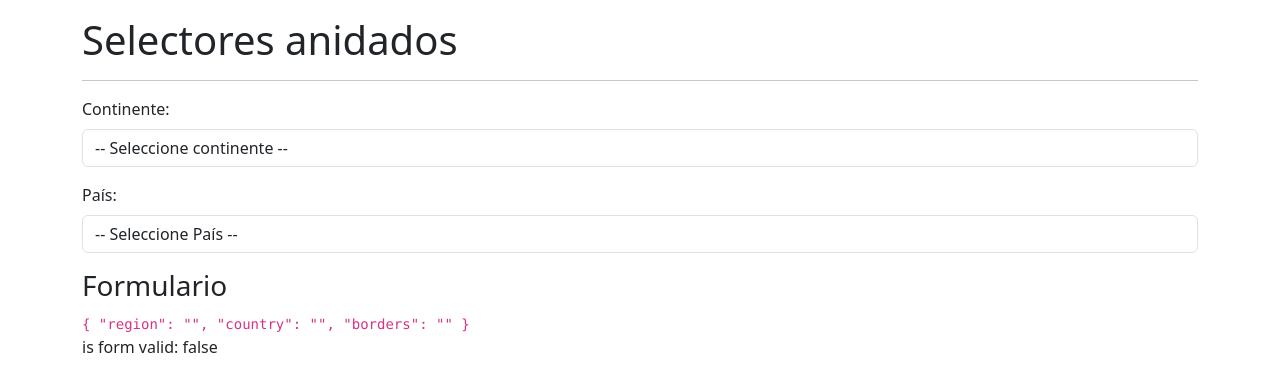
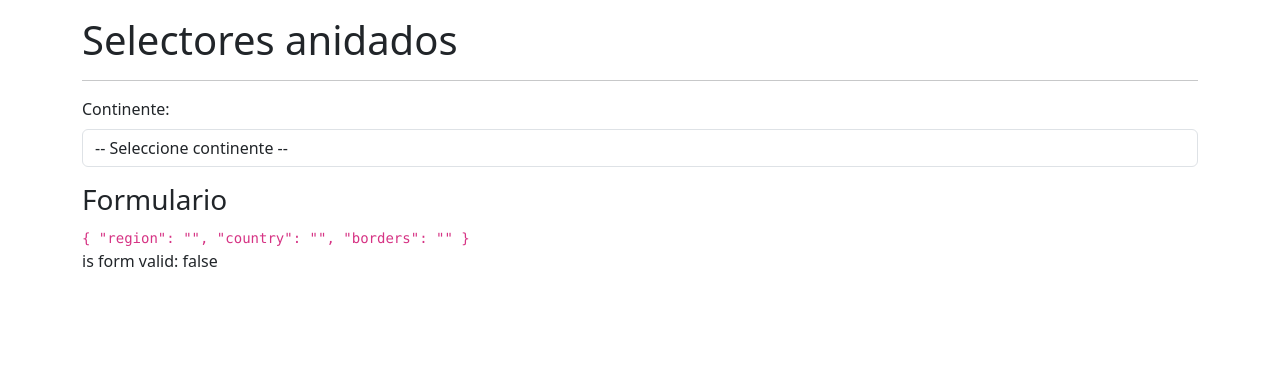
Before and after one commit to ikevin92/selectores-anidados-angular-2023, an Angular app: page /selector/selector in a window 1280 px wide. Shown: the top 392 px of the page. Built offline with nearby package versions, Linux system fonts and the light colour scheme.

Commit message:
limpiar pais cuando el primer selector cambia

```diff
--- a/src/app/countries/pages/selector-page/selector-page.component.html
+++ b/src/app/countries/pages/selector-page/selector-page.component.html
@@ -16,7 +16,7 @@
   </div>
 
   <!-- countries -->
-  <div class="row mb-3">
+  <div class="row mb-3" *ngIf="countriesByRegion.length > 0">
     <div class="col">
       <label class="form-label">País:</label>
       <select formControlName="country" class="form-control">
--- a/src/app/countries/pages/selector-page/selector-page.component.ts
+++ b/src/app/countries/pages/selector-page/selector-page.component.ts
@@ -2,7 +2,7 @@
 import { FormBuilder, FormGroup, Validators } from '@angular/forms';
 import { CountriesService } from '../../services/countries.service';
 import { Region, SmallCountry } from '../../interfaces/country.interfaces';
-import { switchMap } from 'rxjs';
+import { switchMap, tap } from 'rxjs';
 
 @Component({
   selector: 'app-selector-page',
@@ -35,6 +35,7 @@
     this.myForm
       .get('region')!
       .valueChanges.pipe(
+        tap(() => this.myForm.get('country')?.setValue('')), // reiniciar el select de pais
         switchMap((region) =>
           this.countriesService.getCountriesByRegion(region)
         )
```
